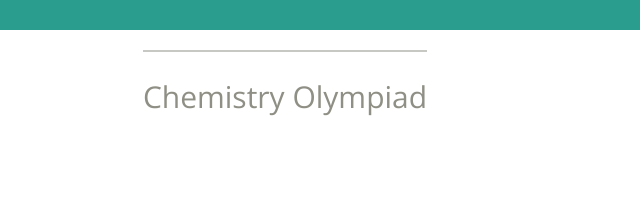
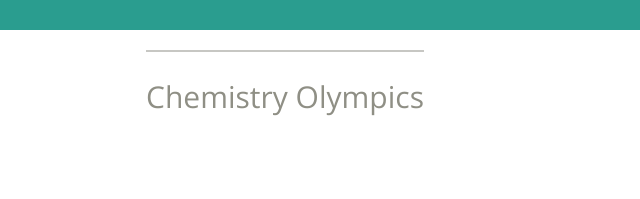
Before and after one commit to Jifferino/ChemistryOlympiad, a plain HTML site: page index.html in a window 1280 px wide. Shown: the top 199 px of the page, 355-995 px from the left. Drawn offline with nearby package versions, Linux system fonts and the light colour scheme.

Commit message:
Update index.html

```diff
--- a/index.html
+++ b/index.html
@@ -12,7 +12,7 @@
 
     <div class="panel">
 
-        <h2 class="main-header">Chemistry Olympiad</h2>
+        <h2 class="main-header">Chemistry Olympics</h2>
 
         <div class="item-specificity">
             <h2 class="specific-header">Energy Alternatives</h2>
```
